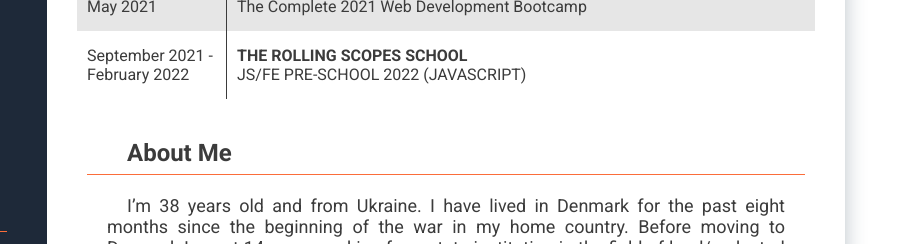
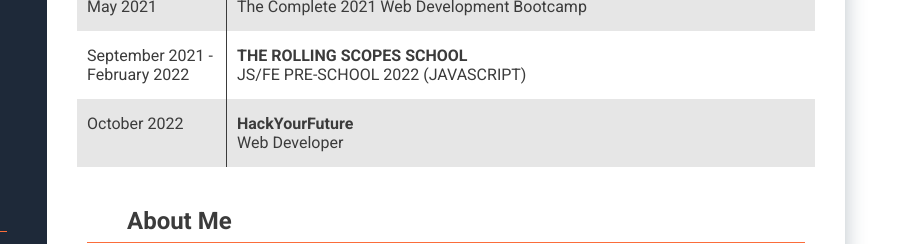
Before and after one commit to AnnaDzig/Anna--CV, a plain HTML site: page index.html in a window 1280 px wide. Shown: the part 668-912 px from the top of the page, 365-1280 px from the left. Drawn offline with nearby package versions, Linux system fonts and the light colour scheme.

Commit message:
Update index.html

```diff
--- a/index.html
+++ b/index.html
@@ -137,6 +137,10 @@
             <div class="table-data">September 2021 - February 2022 </div>
             <div class="table-data"><b> THE ROLLING SCOPES SCHOOL</b> <br>JS/FE PRE-SCHOOL 2022 (JAVASCRIPT)</div>
           </div>
+             <div class="table-row">
+            <div class="table-data">October 2022 </div>
+            <div class="table-data"><b> HackYourFuture</b> <br>Web Developer</div>
+          </div>
         </div>
         </section>
         <section class="some-section about-me">
```
